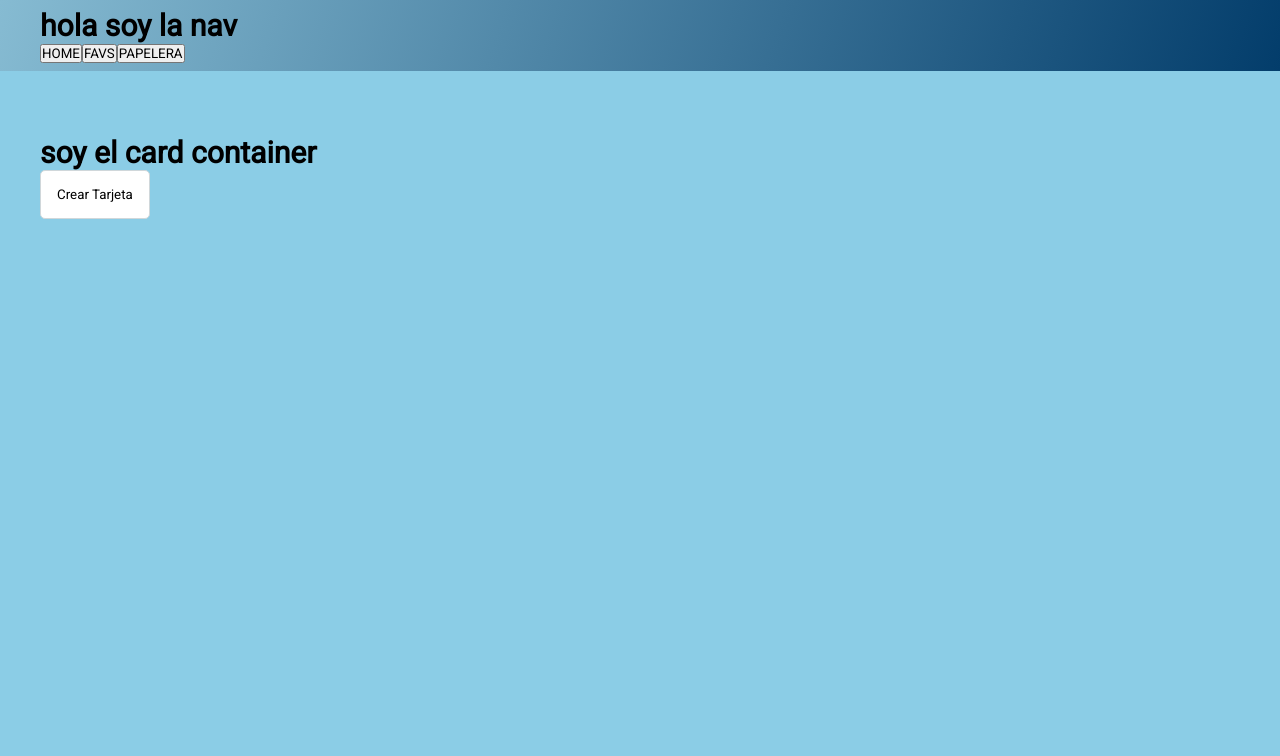
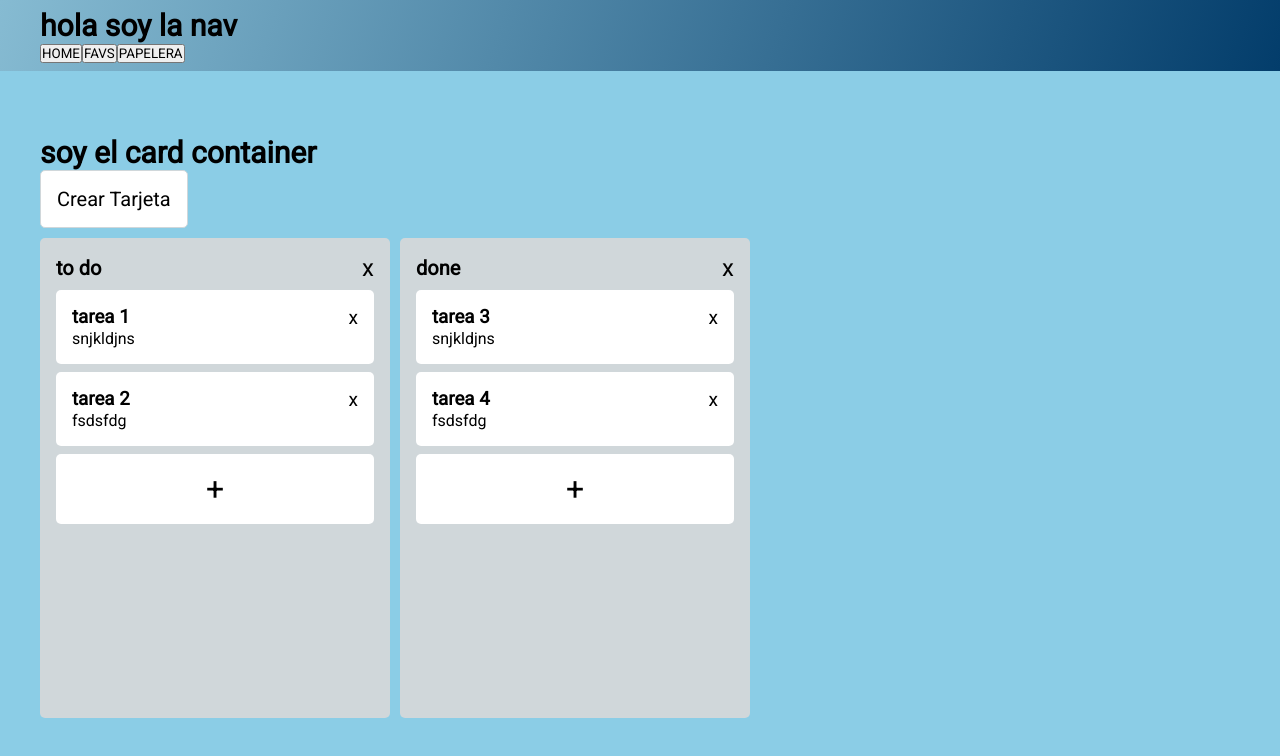
Before and after one commit to camillarrull/trelloOSO, a Vue app: page / in a window 1280 px wide. Shown: the top 756 px of the page. Built offline with nearby package versions, Linux system fonts and the light colour scheme.

Commit message:
delete seccion and items

```diff
--- a/src/assets/style.css
+++ b/src/assets/style.css
@@ -23,3 +23,18 @@ h1 {
     /* position: fixed; */
     width: 100%;
 }
+
+.button-primario {
+    padding: 0.5rem;
+    background: #366E93;
+    border: none;
+    font-size: 20px;
+    cursor: pointer;
+    font-weight: 500;
+    color: white;
+    border-radius: 5 px;
+}
+
+.button-primario:hover {
+    background: #1A415E;
+}
--- a/src/components/CardsContainer.vue
+++ b/src/components/CardsContainer.vue
@@ -20,14 +20,21 @@
                   v-model="seccion.titulo"
                 />
                 <div class="sectionButtons">
-                  <button @click="editarTitulo(i)">✏️</button>
-                  <button @click="abrirVentana(i)">+</button>
+                  <!-- <button @click="editarTitulo(i)">✏️</button> -->
+                  <button @click="abrirVentanaDelete(i)">x</button>
                 </div>
               </div>
-              <div class="card" v-for="(item, i) in seccion.items" :key="i">
-                <button @click="deleteCard(i)">-</button>
-                <h3>{{ item.titulo }}</h3>
+              <div class="card" v-for="(item, y) in seccion.items" :key="y">
+                <div class="card-title">
+                  <h3>{{ item.titulo }}</h3>
+
+                  <button @click="deleteCard(i, y)">x</button>
+                </div>
+
                 <p>{{ item.descripcion }}</p>
+              </div>
+              <div class="card card-add">
+                <button @click="abrirVentana(i)">+</button>
               </div>
             </div>
           </div>
@@ -36,10 +43,28 @@
     </div>
     <div class="ventanita-container" v-if="ventanita">
       <div class="ventanita">
+        <div class="ventanita-title">
+          <h3>Agregar Tarea</h3>
+          <button @click="ventanita = !ventanita">x</button>
+        </div>
+        <label>Titulo</label>
         <input type="text" v-model="inputTitulo" />
+        <label>Descripcion</label>
         <input type="text" v-model="inputDescripcion" />
-        <button @click="ventanita = !ventanita">Cerrar</button>
-        <button @click="agregarItem()">Guardar</button>
+
+        <button class="button-primario" @click="agregarItem()">Guardar</button>
+      </div>
+    </div>
+    <div class="ventanita-container" v-if="ventanitaDelete">
+      <div class="ventanita ventanita-delete">
+        <div class="ventanita-title">
+          <h3>Eliminar seccion</h3>
+          <button @click="ventanitaDelete = !ventanitaDelete">x</button>
+        </div>
+        <p>Estas seguro de querer eliminar esta seccion?</p>
+        <button class="button-primario" @click="deleteSeccion(i)">
+          ELIMINAR
+        </button>
       </div>
     </div>
   </div>
@@ -50,10 +75,35 @@ export default {
   data() {
     return {
       ventanita: false,
+      ventanitaDelete: false,
       indiceSeleccionado: 0,
       inputTitulo: "",
       inputDescripcion: "",
-      secciones: [],
+      secciones: [
+        {
+          titulo: "to do",
+          items: [
+            {
+              titulo: "tarea 1",
+              descripcion: "snjkldjns",
+            },
+            {
+              titulo: "tarea 2",
+              descripcion: "fsdsfdg",
+            },
+          ],
+        },
+        {
+          titulo: "done",
+          items: [
+            { titulo: "tarea 3", descripcion: "snjkldjns" },
+            {
+              titulo: "tarea 4",
+              descripcion: "fsdsfdg",
+            },
+          ],
+        },
+      ],
       indiceItemSeleccionado: 0,
     };
   },
@@ -62,6 +112,12 @@ export default {
       this.ventanita = true;
       this.indiceSeleccionado = indiceSeccion;
     },
+    abrirVentanaDelete(indiceSeccion) {
+      console.log("entro");
+      this.ventanitaDelete = true;
+      this.indiceSeleccionado = indiceSeccion;
+    },
+
     agregarItem() {
       console.log(this.inputTitulo, this.inputDescripcion);
       this.secciones[this.indiceSeleccionado].items.push({
@@ -81,11 +137,15 @@ export default {
       console.log(this.secciones);
     },
     editarTitulo() {},
-    deleteCard(itemEliminar){
-        console.log(itemEliminar);
-       this.secciones[this.indiceSeleccionado].items.splice(itemEliminar
-      );
-    }
+    deleteCard(indiceSeccion, indiceItem) {
+      console.log(indiceSeccion, indiceItem);
+      this.secciones[indiceSeccion].items.splice(indiceItem, 1);
+    },
+    deleteSeccion(indiceSeccion) {
+      console.log(indiceSeccion);
+      this.secciones.splice(indiceSeccion, 1);
+      this.ventanitaDelete = false;
+    },
   },
 };
 </script>
@@ -101,18 +161,19 @@ export default {
   padding: 1rem;
   background: #d0d7da;
   border-radius: 5px;
-  width: 300px;
+  width: 350px;
+  overflow-y: scroll;
+  height: 60vh;
 }
 .section-title {
   display: flex;
   justify-content: space-between;
 }
-.section-title button,
 .sectionButtons button {
-  padding: 0.5rem;
-  border-radius: 5px;
-  font-size: 20px;
+  font-size: 1.5rem;
   border: none;
+  background: transparent;
+  cursor: pointer;
 }
 .agregar-card {
   padding: 1rem;
@@ -120,11 +181,16 @@ export default {
   border-radius: 5px;
   background: #ffffff;
   border: 1px solid #d0d7da;
+  font-size: 20px;
+  cursor: pointer;
 }
-.sectionButtons button:nth-child(1) {
+.agregar-card:hover {
+  background: #d0d7da;
+}
+/* .sectionButtons button:nth-child(1) {
   font-size: 18px;
   margin-right: 2px;
-}
+} */
 .contenedor-padre-seccion::v-deep h2 {
   margin-bottom: 0.5rem;
 }
@@ -140,6 +206,27 @@ export default {
   border-radius: 5px;
   width: 100%;
 }
+.card-add {
+  color: grey;
+  text-align: center;
+}
+.card-add button {
+  font-size: 2rem;
+  border: none;
+  background: transparent;
+  cursor: pointer;
+}
+.card-title {
+  display: flex;
+  justify-content: space-between;
+}
+.card-title button {
+  font-size: 1.2rem;
+  border: none;
+  background: transparent;
+  cursor: pointer;
+}
+
 .ventanita-container {
   position: absolute;
   top: 0;
@@ -154,11 +241,34 @@ export default {
   background-color: white;
   min-width: 400px;
   padding: 2rem;
+  display: flex;
+  flex-direction: column;
+}
+.ventanita-title {
+  display: flex;
+  justify-content: space-between;
+  padding: 1rem 0;
+  align-items: center;
+}
+.ventanita-title button {
+  font-size: 1.5rem;
+  border: none;
+  background: transparent;
+  cursor: pointer;
 }
 .ventanita input {
   background-color: white;
   border: 1px solid grey;
-  border-radius: 2px;
+  border-radius: 5px;
+  height: 2rem;
+  margin: 0 0 1rem 0;
+}
+.ventanita-delete {
+  display: flex;
+  flex-direction: column;
+}
+.ventanita-delete p {
+  margin-bottom: 1rem;
 }
 .seccionTitulo {
   background: #d0d7da;
```
